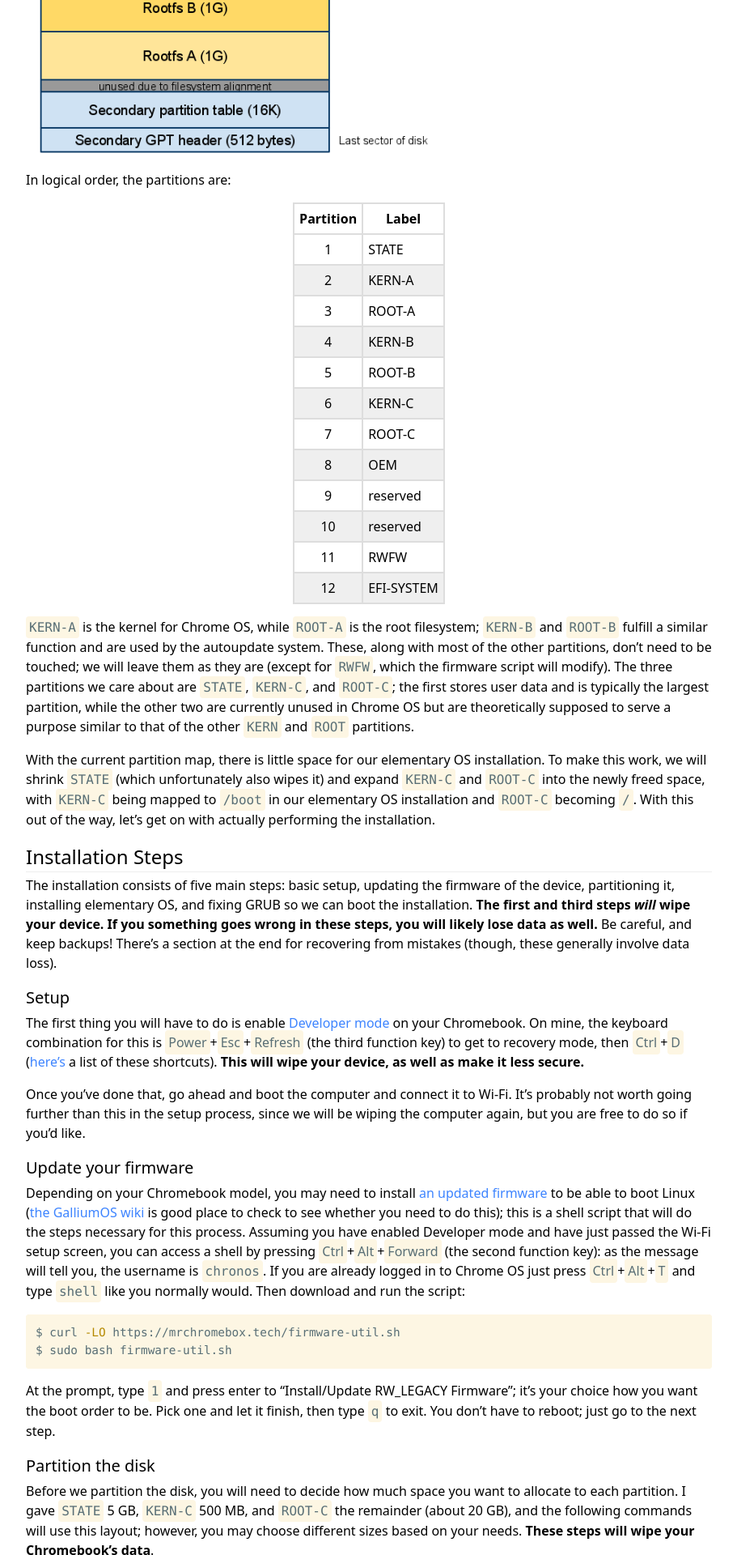
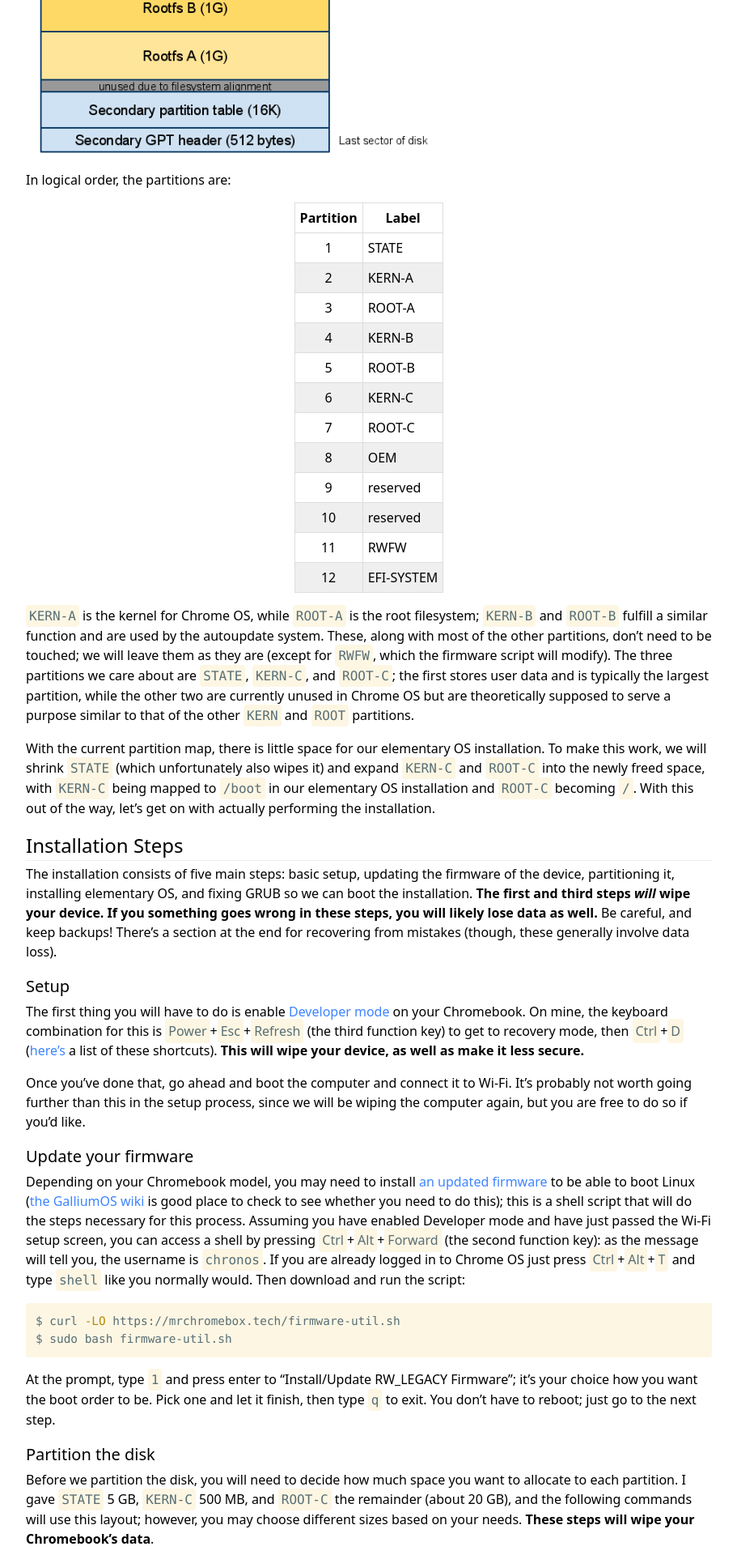
Before and after one commit to saagarjha/saagarjha.github.io, a Jekyll site: the page built from _posts/2019-03-13-dual-booting-chrome-os-and-elementary-os/2019-03-13-dual-booting-chrome-os-and-elementary-os.md, in a window 1280 px wide. Shown: the part 1666-3586 px from the top of the page at 81% size, without its empty margins (184-1095 px from the left). Built offline with Jekyll 4.4.1, drawn with Linux system fonts in a browser that asks for light colours.

Commit message:
Fix tables

```diff
--- a/_posts/2019-03-13-dual-booting-chrome-os-and-elementary-os/2019-03-13-dual-booting-chrome-os-and-elementary-os.md
+++ b/_posts/2019-03-13-dual-booting-chrome-os-and-elementary-os/2019-03-13-dual-booting-chrome-os-and-elementary-os.md
@@ -19,6 +19,8 @@
 
 In logical order, the partitions are:
 
+<div class="table-wrapper">
+
 |-----------|------------|
 | Partition | Label      |
 |:---------:|------------|
@@ -35,6 +37,8 @@
 | 11        | RWFW	     |
 | 12        | EFI-SYSTEM |
 |------------------------|
+
+</div>
 
 `KERN-A` is the kernel for Chrome OS, while `ROOT-A` is the root filesystem; `KERN-B` and `ROOT-B` fulfill a similar function and are used by the autoupdate system. These, along with most of the other partitions, don't need to be touched; we will leave them as they are (except for `RWFW`, which the firmware script will modify). The three partitions we care about are `STATE`, `KERN-C`, and `ROOT-C`; the first stores user data and is typically the largest partition, while the other two are currently unused in Chrome OS but are theoretically supposed to serve a purpose similar to that of the other `KERN` and `ROOT` partitions.
 
@@ -121,6 +125,8 @@
 
 The partitions are listed with their labels, partition number, start block, and size. Blocks are 512 bytes in length; notice that while the table is listed in *logical* order, it is not in *physical* order–the blocks are actually in a different order on disk (this, by the way, seems to be what trips up the scripts above). Let's put the partitions in physical order:
 
+<div class="table-wrapper">
+
 |------------------------------------------|
 | Number | Label      | Start   | Size     |
 |:------:|------------|--------:|:--------:|
@@ -137,6 +143,8 @@
 | 3      | ROOT-A     | 4509696 | 4194304  |
 | 1      | STATE      | 8704000 | 52367312 |
 |------------------------------------------|
+
+</div>
 
 Luckily, the `STATE` partition (which is the first one, logically) is right at the very end physically, which means we can shrink it easily. To do this, we can use `cgpt add`, which takes the partition number with `-i`, starting block with `-b`, and size in blocks with `-s`. For this, we will keep its starting point, block 8704000, the same and shrink the partition down to 10485760 blocks (5 GB):
 
--- a/css/page.scss
+++ b/css/page.scss
@@ -78,7 +78,7 @@
 
 $hr_background_color: #EEE;
 
-$table_border: 0.5px solid #DDD;
+$table_border: 1px solid #DDD;
 $table_cell_padding: 0.375rem;
 $tr_alternate_background: (
 	light: rgba(map-get($article_color, light), 0.0625),
@@ -207,18 +207,19 @@
 	height: 1px;
 }
 
-table {
-	border-spacing: 0;
-}
-
 th, td {
 	padding: $table_cell_padding;
 }
 
 table, th, td {
 	border: $table_border;
+	border-collapse: collapse;
 }
 
 tr:nth-child(2n) {
 	@include adaptive(background-color, $tr_alternate_background);
 }
+
+.table-wrapper {
+	overflow-x: auto;
+}
```
